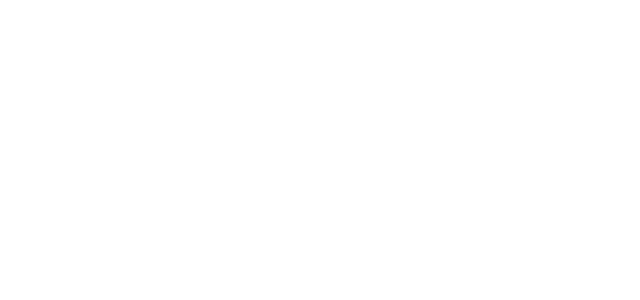
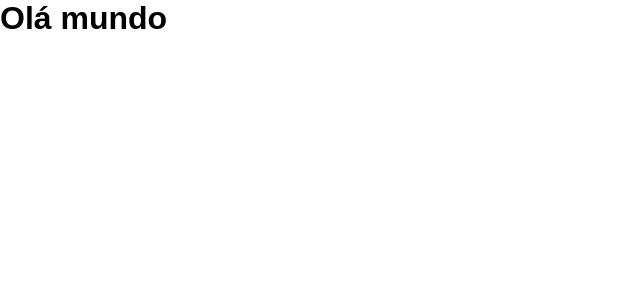
Before and after one commit to pedropfsf/projeto-previsao-chuva-nimbus, a React (Create React App) app in the folder front-end/: page / in a window 1280 px wide. Shown: the top 300 px of the page, without its empty margins (0-640 px from the left). Built offline with nearby package versions, Linux system fonts and the light colour scheme.

Commit message:
:sparkles: Definido as cores e as estilizações globais

```diff
--- a/front-end/src/App.tsx
+++ b/front-end/src/App.tsx
@@ -1,7 +1,7 @@
 export default function App() {
   return (
     <div className="App">
-
+      <h1>Olá mundo</h1>
     </div>
   );
 }
--- a/front-end/src/index.tsx
+++ b/front-end/src/index.tsx
@@ -1,6 +1,7 @@
 import React from 'react';
 import ReactDOM from 'react-dom';
 import App from './App';
+import "./style/globals.scss"
 
 ReactDOM.render(
   <React.StrictMode>
--- /dev/null
+++ b/front-end/src/style/globals.scss
@@ -0,0 +1,18 @@
+:root {
+    --text-strong: #d3e0b7;
+    --text: #acb683;
+    --background: #140c24;
+    --subtitle-whithout-rain: #93b93d;
+    --subtitle-moderate-rain: #9f833d;
+    --subtitle-light-rain: #245ac2;
+    --subtitle-heavy-rain: #b33c3e;
+}
+
+* {
+    margin: 0;
+    padding: 0;
+
+    box-sizing: border-box;
+
+    font-family: Arial, Helvetica, sans-serif;
+}
```
